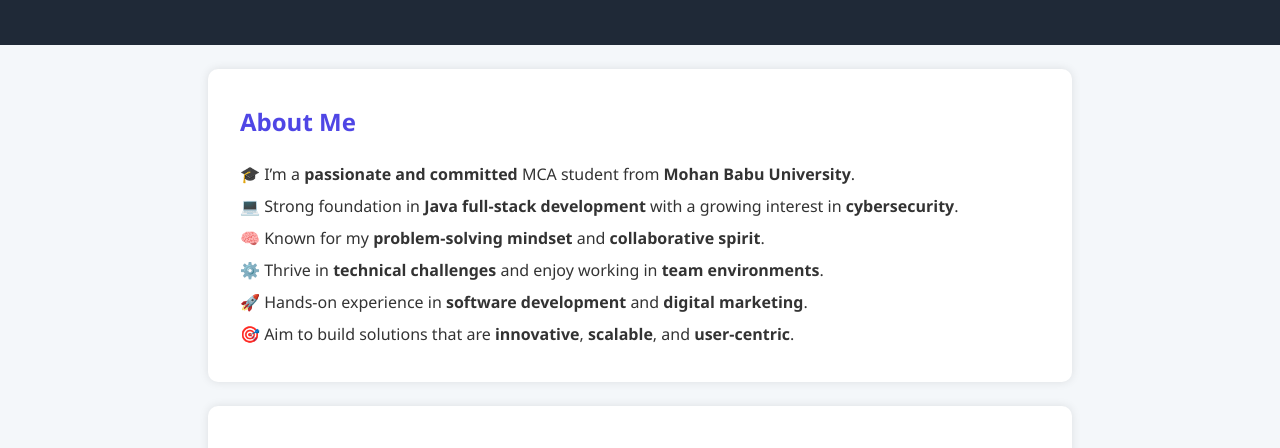
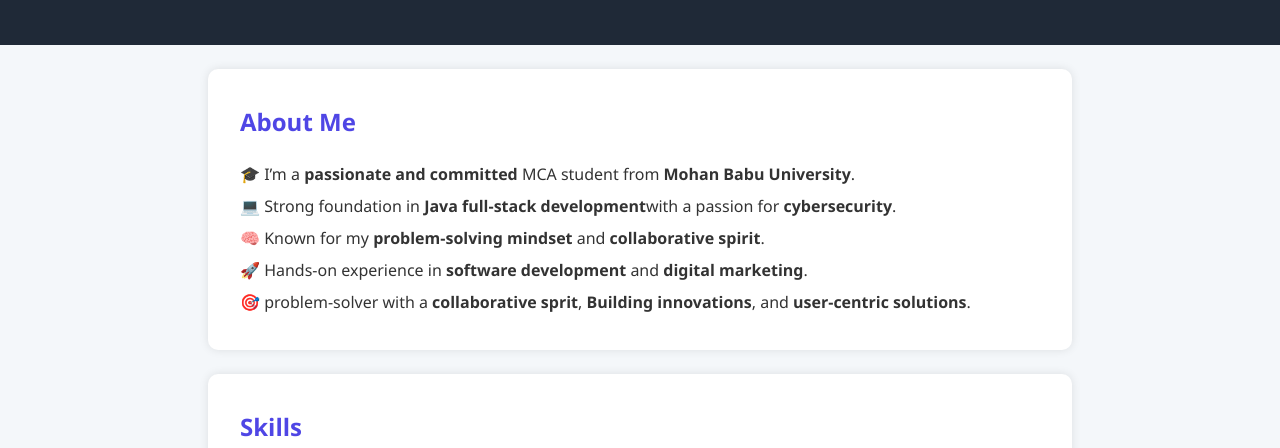
Before and after one commit to saichetan347/1st-rpo, a plain HTML site: page index.html in a window 1280 px wide. Shown: the part 290-738 px from the top of the page. Drawn offline with Linux system fonts and the light colour scheme; files whose address does not match are found by name.

Commit message:
Update index.html

```diff
--- a/index.html
+++ b/index.html
@@ -20,19 +20,16 @@
       🎓 I’m a <strong>passionate and committed</strong> MCA student from <strong>Mohan Babu University</strong>.
     </li>
     <li>
-      💻 Strong foundation in <strong>Java full-stack development</strong> with a growing interest in <strong>cybersecurity</strong>.
+      💻 Strong foundation in <strong>Java full-stack development</strong>with a passion for  <strong>cybersecurity</strong>.
     </li>
     <li>
       🧠 Known for my <strong>problem-solving mindset</strong> and <strong>collaborative spirit</strong>.
     </li>
     <li>
-      ⚙️ Thrive in <strong>technical challenges</strong> and enjoy working in <strong>team environments</strong>.
-    </li>
-    <li>
       🚀 Hands-on experience in <strong>software development</strong> and <strong>digital marketing</strong>.
     </li>
     <li>
-      🎯 Aim to build solutions that are <strong>innovative</strong>, <strong>scalable</strong>, and <strong>user-centric</strong>.
+      🎯 problem-solver with a <strong>collaborative sprit</strong>, <strong>Building innovations</strong>, and <strong>user-centric solutions</strong>.
     </li>
   </ul>
 </section>
```
